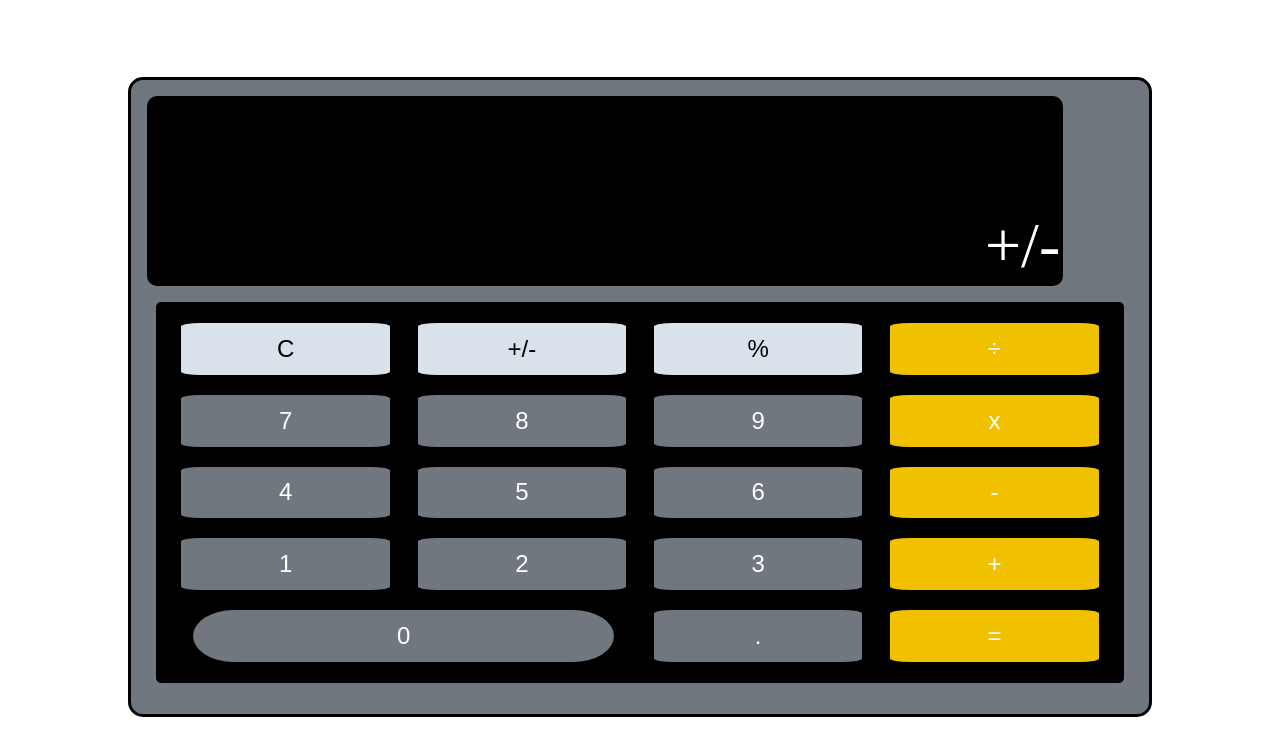
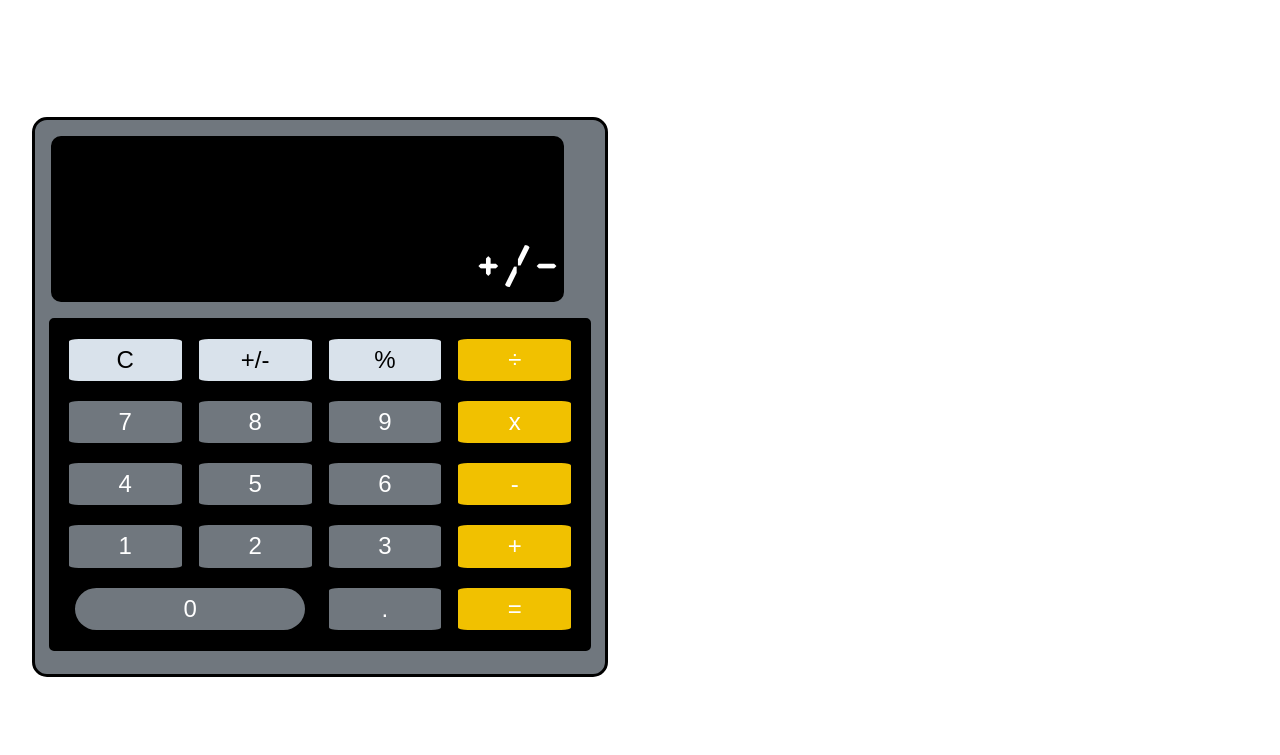
Before and after one commit to churlish404/calculator-project, a website built with Vite: page index.html in a window 1280 px wide. Both pictures are taken after a click on the button "+/-". Shown: the part 73-828 px from the top of the page. Built offline with nearby package versions, Linux system fonts and the light colour scheme.

Commit message:
Added new font and added percentage() functionality

```diff
--- /dev/null
+++ b/public/assets/digital-7-font/info.txt
@@ -0,0 +1,2 @@
+license: Freeware, Non-Commercial
+link: https://www.fontspace.com/digital-7-font-f7087
--- a/src/main.ts
+++ b/src/main.ts
@@ -25,6 +25,7 @@ const buttonClassNames: string[] = [
 // global variables
 // user input arr
 let userInput: string[] = [];
+const storedResults: number[] = [];
 
 // get all HTML button elements store in an array
 const buttons = document.querySelectorAll("button");
@@ -65,20 +66,39 @@ const handleButtonClick = (event: Event) => {
 
 // function to accept values of handleButton click
 // assemble string
-// seperate numbers and operators
+// separate numbers and operators
+// calls display function or
+// evaluate
 
 const handleCalculation = (userInput: string[]) => {
-  const input = userInput.join("");
+  let input = userInput.join("");
+  // indexing variable to track how many calculations have been performed
+  let calculationIndex: number = 0;
+  // variable true when input is "2+ " and false if "2+2" or "2+2="
+  let chainedOperator: boolean;
   // if input string matches pattern of a number return to numbers array
   const numbers = input.match(/-?\d+\.*\d*/g) as string[];
   // likewise for operators
-  const operator = input.match(/[\-÷+x]/g) as unknown as string[];
+  const operator = input.match(/[\-÷+x%]/g) as unknown as string[];
+  console.log(operator);
   const calculation = input.match(
     /[-?\d+\.*\d*)][\-÷+x][-?\d+\.*\d+]/g
   ) as string[];
+
   displayCalc(input);
+  // if (input[input.length - 1] == operator[calculationIndex]) {
+  //   chainedOperator = true;
+  //   chainedOperator = displayCalc(
+  //     input,
+  //     chainedOperator,
+  //     operator[calculationIndex]
+  //   );
+  //   calculationIndex++;
   if (calculation && input[input.length - 1] == "=") {
     evaluate(numbers, operator!);
+  } else if (input[input.length - 1] == "%") {
+    const formattedInput = Number(input.replace("%", "")) as number;
+    percentage(formattedInput);
   }
 };
 
@@ -121,6 +141,12 @@ const divide = (numberArr: number[]): number => {
   return result;
 };
 
+const percentage = (result: number) => {
+  result = result / 100;
+  console.log(result);
+  displayResult(result);
+};
+
 // flow-control functions ______________________________________
 
 const evaluate = (stringArr: string[], operator: string[]) => {
@@ -151,8 +177,8 @@ const evaluate = (stringArr: string[], operator: string[]) => {
       console.log("default used");
   }
 
-  // push result into first position in inputArr
-  const storedResults = [result];
+  // add result into first position in storedResults
+  storedResults.push(result);
 
   // pass result to display function
   displayResult(result);
@@ -160,12 +186,23 @@ const evaluate = (stringArr: string[], operator: string[]) => {
 /* __________________________________________________________ */
 
 // display functions
-const displayCalc = (calculation: string) => {
+const displayCalc = (
+  calculation: string,
+  chainedOperator?: boolean,
+  operator?: string
+): boolean => {
   screen.innerHTML = calculation;
+  const numberQuantity = calculation.replace(/[^0-9]/g, "").length;
+
+  if (chainedOperator && numberQuantity >= 2) {
+    screen.innerHTML = `${storedResults[0]} ${operator}`;
+    chainedOperator = false;
+  }
+  return chainedOperator as boolean;
 };
 
 const displayResult = (result: number) => {
-  const resultAsString = result.toString();
+  const resultAsString = result.toFixed(10).toString();
   screen.innerHTML = resultAsString;
 };
 
--- a/src/style.scss
+++ b/src/style.scss
@@ -1,3 +1,8 @@
+@font-face {
+  font-family: "tech";
+  src: url(../public/assets/digital-7-font/Digital7Mono-Yz9J4.ttf);
+}
+
 * {
   padding: 0;
   margin: 0;
@@ -43,6 +48,7 @@ h1 {
     background-color: black;
     color: white;
     font-size: 4rem;
+    font-family: "tech", sans-serif;
 
     display: flex;
     justify-content: flex-end;
@@ -95,6 +101,31 @@ h1 {
   }
 }
 
+@media screen and (min-width: 600px) {
+  .calculator {
+    width: 75vw;
+    height: 75vh;
+  }
+}
+
+@media screen and (min-width: 800px) {
+  .calculator {
+    width: 65vw;
+    height: 80vh;
+  }
+}
+
+@media screen and (min-width: 1024px) {
+  .calculator-container {
+    justify-content: flex-start;
+    .calculator {
+      margin-left: 2rem;
+      max-width: 45%;
+      max-height: 70%;
+    }
+  }
+}
+
 @keyframes button-effect {
   100% {
     background-color: inherit;
```
Also changed, not shown: public/assets/digital-7-font/Digital7-rg1mL.ttf (added), public/assets/digital-7-font/Digital7Italic-BW658.ttf (added), public/assets/digital-7-font/Digital7Mono-Yz9J4.ttf (added), public/assets/digital-7-font/Digital7Monoitalic-8MDLJ.ttf (added), public/assets/digital-7-font/misc/readme.txt (added).
